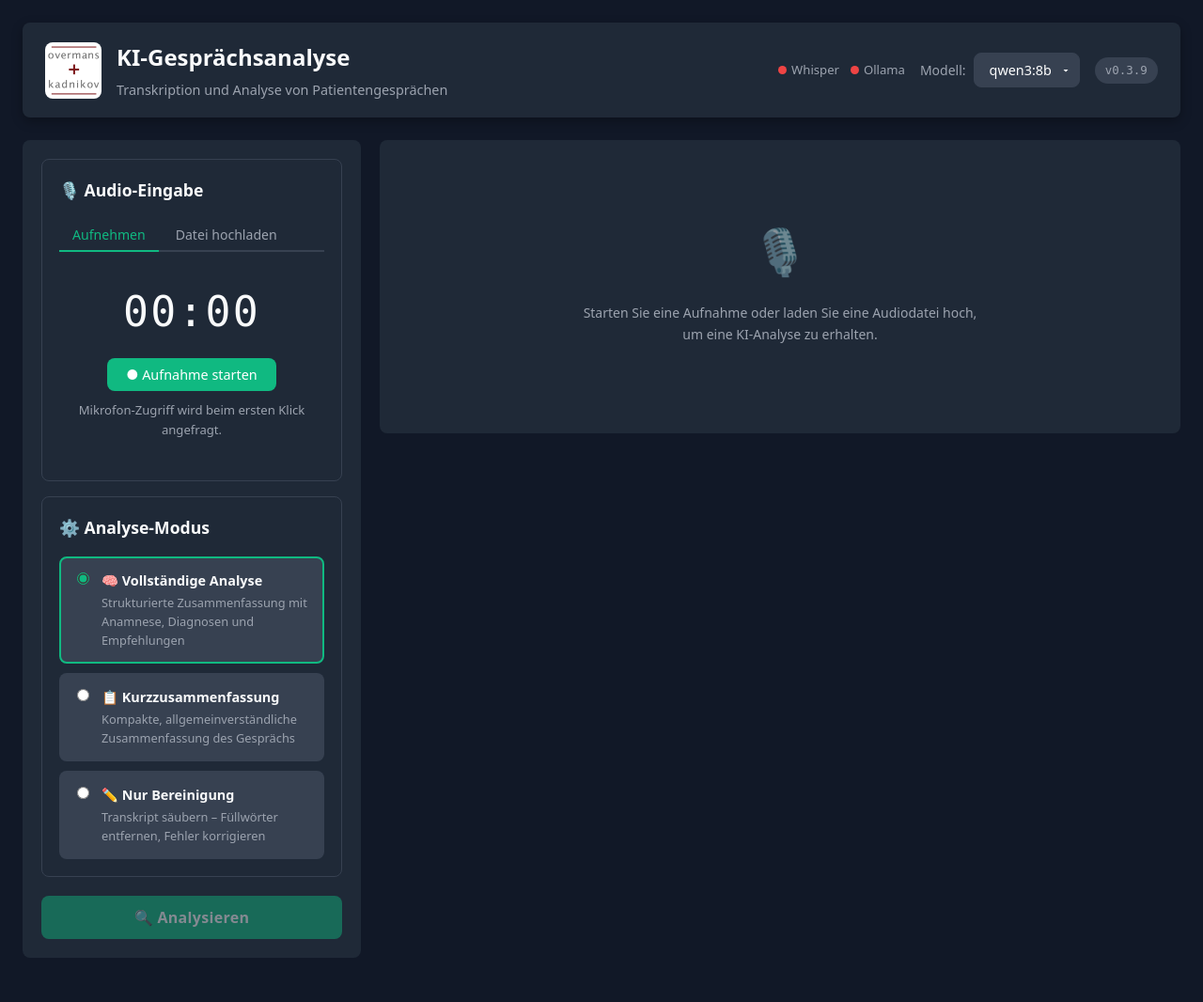
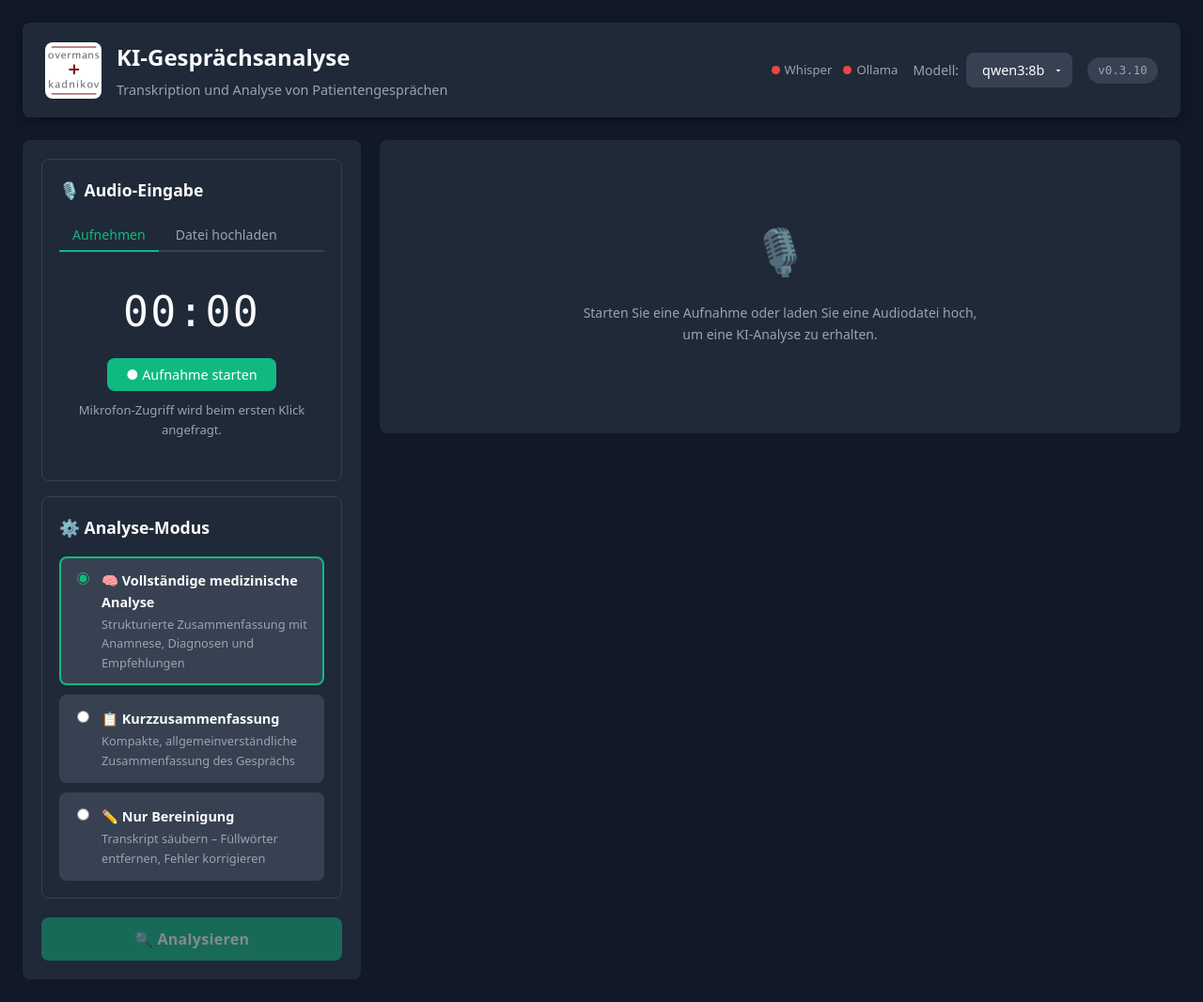
Before and after one commit to kilroy-fr/steno-gdt, a FastAPI app: page / in a window 1280 px wide. Shown: the whole page at 94% size. Before the commit the page ends 1019 px from the top, so only its background shows below. Run offline with FastAPI, Linux system fonts and the light colour scheme; data that the repository does not hold is empty.

Commit message:
feat: favicon-Fallbacks, Modell-Whitelist und Prompt-Verbesserungen
- Favicon: PNG-32 und Apple-Touch-Icon als Fallback für Safari/iOS
- server.py: MODEL_WHITELIST filtert Ollama-Modelle im Frontend-Dropdown
- docker-compose.yml: Modell auf qwen3:14b aktualisiert
- prompts.py: Kurzzusammenfassung auf 5-8 Sätze mit Thementrennung
- templates/index.html: Label-Text korrigiert ("medizinische Analyse")

Co-Authored-By: Claude Sonnet 4.6 <noreply@anthropic.com>

```diff
--- a/docker-compose.yml
+++ b/docker-compose.yml
@@ -15,7 +15,7 @@ services:
       - WHISPER_PORT=8000
       - OLLAMA_HOST=ollama
       - OLLAMA_PORT=11434
-      - OLLAMA_MODEL=qwen2.5:14b
+      - OLLAMA_MODEL=qwen3:14b
       - WHISPER_LANGUAGE=de
     # Development: Quellcode live einbinden (kein Rebuild bei Änderungen)
     volumes:
--- a/prompts.py
+++ b/prompts.py
@@ -30,7 +30,8 @@ Erstelle folgende strukturierte Übersicht:
 Antworte vollständig auf Deutsch."""
 
 SUMMARY_PROMPT = """Erstelle eine kurze, allgemeinverständliche Zusammenfassung des folgenden Gesprächs.
-- 3–5 Sätze, keine Fachbegriffe, kein Schema
+- 5–8 Sätze, keine Fachbegriffe, kein Schema
+- Trenne unterschiedliche Themen durch einen Zeilenumbruch voneinander
 - Nur die wichtigsten Punkte, die im Gespräch besprochen wurden
 - Gib NUR die Zusammenfassung zurück, ohne Überschriften oder Meta-Kommentare
 
--- a/server.py
+++ b/server.py
@@ -17,7 +17,7 @@ from prompts import ANALYZE_PROMPT, CLEAN_PROMPT, SUMMARY_PROMPT
 logging.basicConfig(level=logging.INFO)
 logger = logging.getLogger(__name__)
 
-VERSION = "0.3.9"
+VERSION = "0.3.10"
 
 WHISPER_HOST = os.getenv("WHISPER_HOST", "faster-whisper")
 WHISPER_PORT = os.getenv("WHISPER_PORT", "8000")
@@ -25,6 +25,19 @@ OLLAMA_HOST = os.getenv("OLLAMA_HOST", "ollama")
 OLLAMA_PORT = os.getenv("OLLAMA_PORT", "11434")
 OLLAMA_MODEL = os.getenv("OLLAMA_MODEL", "qwen3:8b")
 WHISPER_LANGUAGE = os.getenv("WHISPER_LANGUAGE", "de")
+
+# Only these model families are shown in the frontend dropdown.
+# Prefix-matched against model names returned by ollama.
+MODEL_WHITELIST = [
+    "qwen3:",
+    "qwen2.5:",
+    "phi4",
+    "mistral-nemo",
+    "deepseek-r1:14b",
+    "gemma4:26b",
+    "llama3.1:",
+    "meditron",
+]
 
 app = FastAPI(title="KI-Gesprächsanalyse")
 app.mount("/static", StaticFiles(directory="static"), name="static")
@@ -99,8 +112,9 @@ async def get_models():
     try:
         async with httpx.AsyncClient(timeout=5) as client:
             r = await client.get(f"http://{OLLAMA_HOST}:{OLLAMA_PORT}/api/tags")
-        models = r.json().get("models", [])
-        return {"models": [m["name"] for m in models], "default": OLLAMA_MODEL}
+        all_models = [m["name"] for m in r.json().get("models", [])]
+        allowed = [m for m in all_models if any(m.startswith(p) for p in MODEL_WHITELIST)]
+        return {"models": allowed or all_models, "default": OLLAMA_MODEL}
     except Exception as e:
         return {"models": [OLLAMA_MODEL], "default": OLLAMA_MODEL, "error": str(e)}
 
--- a/templates/index.html
+++ b/templates/index.html
@@ -5,6 +5,8 @@
   <meta name="viewport" content="width=device-width, initial-scale=1.0">
   <title>KI-Gesprächsanalyse</title>
   <link rel="icon" type="image/svg+xml" href="/static/favicon.svg">
+  <link rel="icon" type="image/png" sizes="32x32" href="/static/favicon-32.png">
+  <link rel="apple-touch-icon" sizes="180x180" href="/static/apple-touch-icon.png">
   <link rel="stylesheet" href="/static/style.css">
 </head>
 <body>
@@ -95,7 +97,7 @@
           <label class="radio-label active" id="labelAnalyze">
             <input type="radio" name="mode" value="analyze" checked>
             <div class="radio-content">
-              <span class="radio-title">🧠 Vollständige Analyse</span>
+              <span class="radio-title">🧠 Vollständige medizinische Analyse</span>
               <small>Strukturierte Zusammenfassung mit Anamnese, Diagnosen und Empfehlungen</small>
             </div>
           </label>
```
Also changed, not shown: static/apple-touch-icon.png (added), static/favicon-32.png (added), 1 other file.
